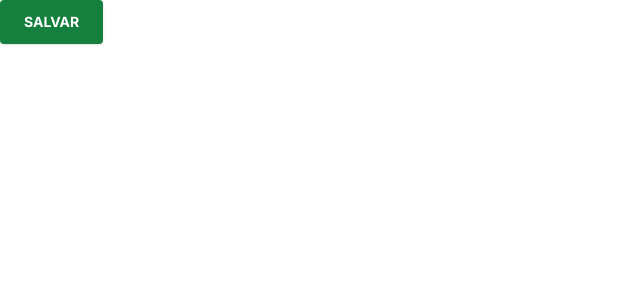
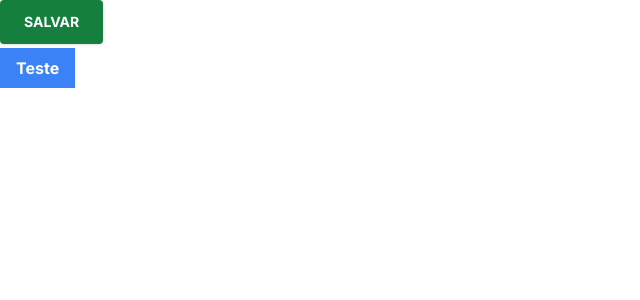
Before and after one commit to wilsonmjunior/hefesto, a Next.js app: page / in a window 1280 px wide. Shown: the top 300 px of the page, without its empty margins (0-640 px from the left). Built offline with nearby package versions, Linux system fonts and the light colour scheme.

Commit message:
feat: add another button example

```diff
--- a/src/pages/index.tsx
+++ b/src/pages/index.tsx
@@ -18,6 +18,7 @@ export default function Home() {
         <Button>
           Salvar
         </Button>
+        <button className='btn-blue'>Teste</button>
       </main>
     </>
   )
--- a/src/styles/globals.css
+++ b/src/styles/globals.css
@@ -3,7 +3,13 @@
 @tailwind utilities;
 
 @layer components {
-  /* .btn-blue {
-    @apply bg-blue-500 hover:bg-blue-700 text-white font-bold py-2 px-4;
-  } */
+  .btn-blue {
+    @apply
+    bg-blue-500
+    hover:bg-blue-700
+    text-white
+    font-bold
+    py-2
+    px-4;
+  }
 }
```
